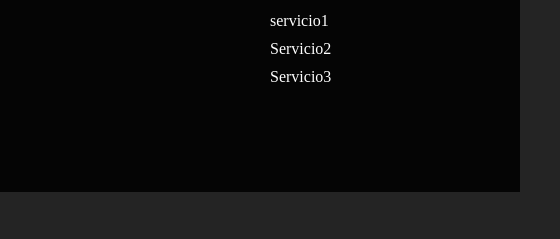
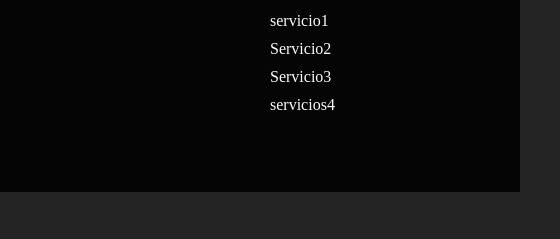
Before and after one commit to Rossetal/Proyecto-3, a plain HTML site: page index.html in a window 1280 px wide. Shown: the part 1028-1267 px from the top of the page, 720-1280 px from the left. Drawn offline with Linux system fonts and the light colour scheme.

```diff
--- a/index.html
+++ b/index.html
@@ -68,6 +68,7 @@
             <p>servicio1</p>
             <p>Servicio2</p>
             <p>Servicio3</p>
+            <p>servicios4</p>
           </div>
         </div>
         <div class="end">
```
